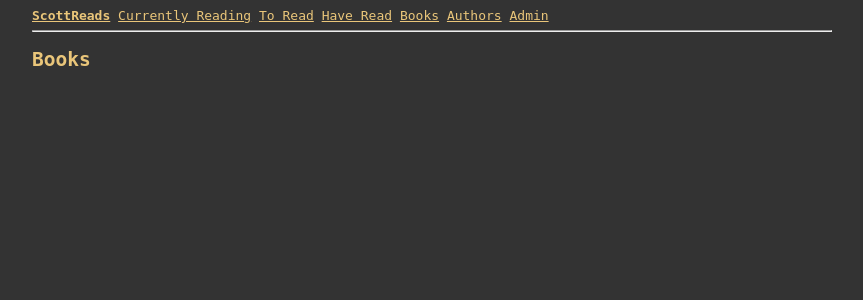
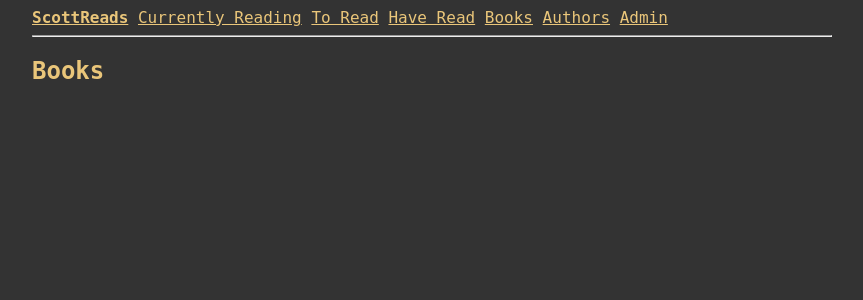
Before and after one commit to Swarchal/ScottReads, a Django app: page /books/books/ in a window 1280 px wide. Shown: the top 300 px of the page, without its empty margins (208-1071 px from the left). Run offline with Django 4.2, Linux system fonts and the light colour scheme; data that the repository does not hold is empty.

Commit message:
magic trick to make monospace font normal sized

```diff
--- a/books/templates/books/base.html
+++ b/books/templates/books/base.html
@@ -5,7 +5,7 @@
 <meta charset="UTF-8">
 <style>
     html, body, tr, td, hr {
-        font-family: monospace;
+        font-family: monospace, monospace;
         background-color: #333333;
         color: #EAC67A;
     }
```
